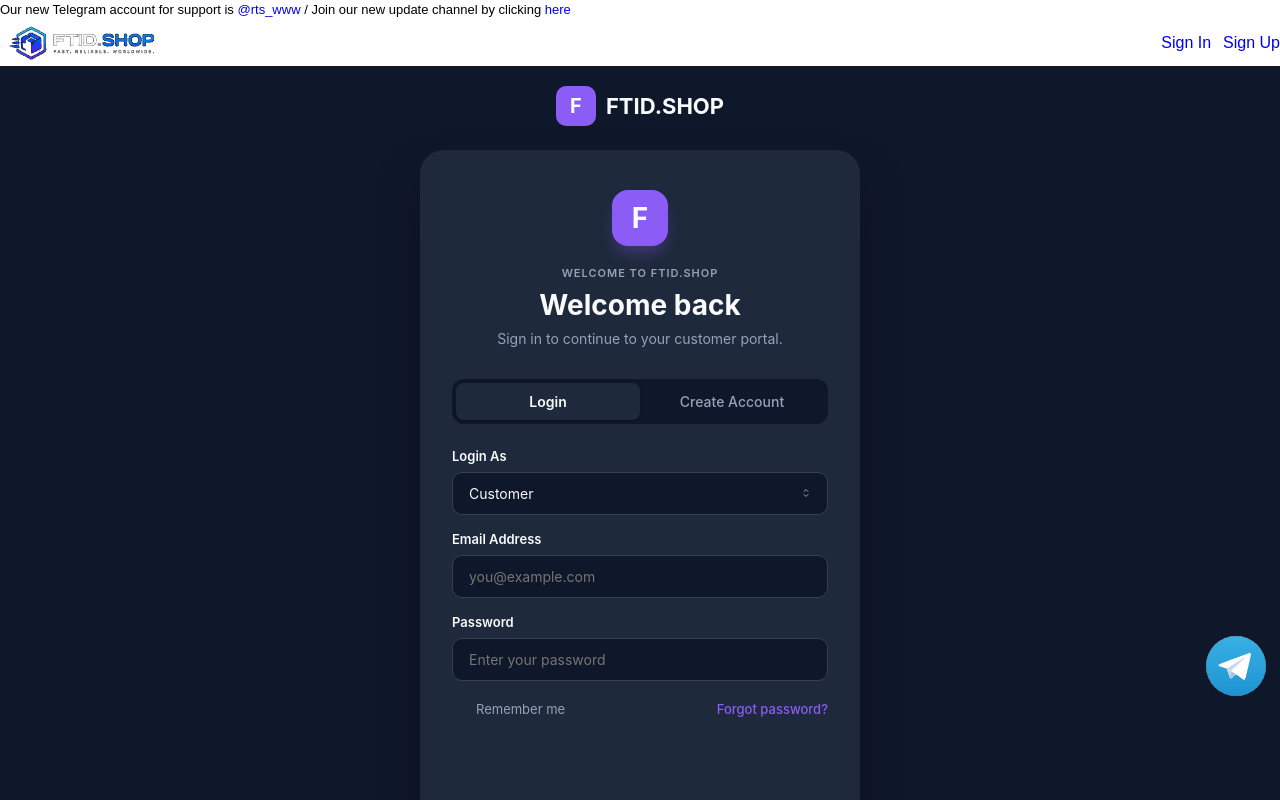
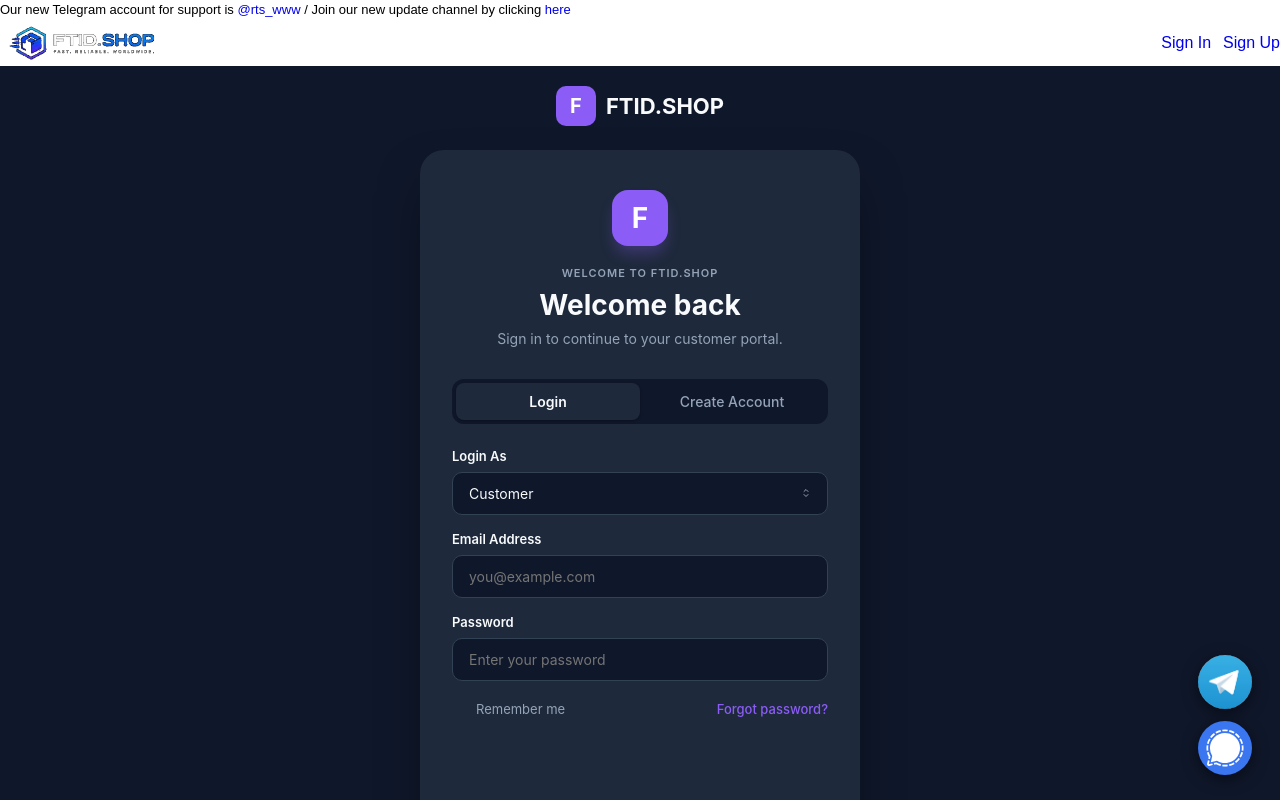
Before and after one commit to ogsuryansh/ftidshop, a React (Vite) app in the folder frontend/: page /login in a window 1280 px wide. Shown: the top 800 px of the page. Built offline with nearby package versions, Linux system fonts and the light colour scheme; no server answers.

Commit message:
Add floating Telegram and Signal buttons to user portal and update news channel link

```diff
--- a/frontend/index.html
+++ b/frontend/index.html
@@ -27,18 +27,27 @@
         .sticky_buttons {
             position: fixed;
             width: 64px;
-            right: 10px;
-            bottom: 100px;
-            z-index: 100;
+            right: 15px;
+            bottom: 30px;
+            z-index: 9999;
+            display: flex;
+            flex-direction: column;
+            gap: 12px;
         }
         .sticky_buttons>a {
-            margin-top: 10px;
             display: inline-block;
+            transition: transform 0.2s ease, filter 0.2s ease;
+        }
+        .sticky_buttons>a:hover {
+            transform: scale(1.08);
+            filter: brightness(1.1);
         }
         .sticky_buttons img {
-            width: 60px;
-            height: 60px;
-            border-radius: 100%;
+            width: 56px;
+            height: 56px;
+            border-radius: 50%;
+            display: block;
+            box-shadow: 0 4px 15px rgba(0, 0, 0, 0.45);
         }
 
         /* Responsive Overrides */
--- a/frontend/src/App.css
+++ b/frontend/src/App.css
@@ -1,4 +1,33 @@
-/* Cleared default Vite styles */
+/* Floating Sticky Contact Buttons */
+.sticky_buttons {
+  position: fixed;
+  width: 64px;
+  right: 18px;
+  bottom: 25px;
+  z-index: 9999;
+  display: flex;
+  flex-direction: column;
+  gap: 12px;
+}
+
+.sticky_buttons > a {
+  display: inline-block;
+  transition: transform 0.2s ease, filter 0.2s ease;
+}
+
+.sticky_buttons > a:hover {
+  transform: scale(1.08);
+  filter: brightness(1.1);
+}
+
+.sticky_buttons img {
+  width: 54px;
+  height: 54px;
+  border-radius: 50%;
+  display: block;
+  box-shadow: 0 4px 15px rgba(0, 0, 0, 0.5);
+  object-fit: cover;
+}
 
 /* Header & Navigation Layout */
 .site_header {
@@ -160,6 +189,7 @@
   .sticky_buttons {
     bottom: 15px !important;
     right: 15px !important;
+    gap: 8px !important;
   }
 
   .sticky_buttons img {
--- a/frontend/src/components/DashboardLayout.jsx
+++ b/frontend/src/components/DashboardLayout.jsx
@@ -158,7 +158,7 @@
             <a href="https://t.me/+CaAi1_Ps4mE3NjZh" target="_blank" rel="noopener noreferrer" className="sidebar_link">
               <i className='bx bx-chat'></i> <span>Community Chat</span> <i className='bx bx-link-external link_icon'></i>
             </a>
-            <a href="https://t.me/+WpoS6AcNJDhkODVl" target="_blank" rel="noopener noreferrer" className="sidebar_link">
+            <a href="https://t.me/+VTbJnrPNe-wzYTNh" target="_blank" rel="noopener noreferrer" className="sidebar_link">
               <i className='bx bx-news'></i> <span>News Channel</span> <i className='bx bx-link-external link_icon'></i>
             </a>
             <a href="https://t.me/rts_www" target="_blank" rel="noopener noreferrer" className="sidebar_link">
@@ -173,7 +173,7 @@
           <div className="dashboard_announcement_banner">
             <i className='bx bxs-bell-ring banner_icon'></i>
             <span>
-              <strong>NOTICE:</strong> Support is available at <a href="https://t.me/rts_www" target="_blank" rel="noopener noreferrer">@rts_www</a> &nbsp;|&nbsp; Join official channel <a href="https://t.me/+WpoS6AcNJDhkODVl" target="_blank" rel="noopener noreferrer">Here <i className='bx bx-right-arrow-alt'></i></a>
+              <strong>NOTICE:</strong> Support is available at <a href="https://t.me/rts_www" target="_blank" rel="noopener noreferrer">@rts_www</a> &nbsp;|&nbsp; Join official channel <a href="https://t.me/+VTbJnrPNe-wzYTNh" target="_blank" rel="noopener noreferrer">Here <i className='bx bx-right-arrow-alt'></i></a>
             </span>
           </div>
 
@@ -181,6 +181,16 @@
         </main>
       </div>
 
+      {/* Floating Sticky Telegram & Signal Contact Buttons */}
+      <div className="sticky_buttons">
+        <a href="https://t.me/+VTbJnrPNe-wzYTNh" target="_blank" rel="noopener noreferrer" title="Join Telegram Channel">
+          <img src="/assets/images/telegram_icon.jpg" alt="Telegram" />
+        </a>
+        <a href="https://signal.group/#CjQKIJA5mtLKFm1j9utMG3mKT9CKFykstLW4IxbG76jBKuH_EhCNjf3qLEbisZ8Fr71s8uVd" target="_blank" rel="noopener noreferrer" title="Signal Group">
+          <img src="/assets/images/signal_icon.svg" alt="Signal" />
+        </a>
+      </div>
+
       {showDepositModal && <DepositModal onClose={() => setShowDepositModal(false)} />}
     </div>
   );
--- a/frontend/src/components/Layout.jsx
+++ b/frontend/src/components/Layout.jsx
@@ -17,7 +17,7 @@
     <>
       <div className="bg_tertiary">
           <div className="align_center pt_2 pb_2 px_4" style={{ fontSize: '13px', lineHeight: '1.5' }}>
-              Our new Telegram account for support is <a href="https://t.me/rts_www" target="_blank" rel="noopener noreferrer">@rts_www</a> / Join our new update channel by clicking <a href="https://t.me/+WpoS6AcNJDhkODVl" target="_blank" rel="noopener noreferrer">here</a>
+              Our new Telegram account for support is <a href="https://t.me/rts_www" target="_blank" rel="noopener noreferrer">@rts_www</a> / Join our new update channel by clicking <a href="https://t.me/+VTbJnrPNe-wzYTNh" target="_blank" rel="noopener noreferrer">here</a>
           </div>
       </div>
 
@@ -66,7 +66,12 @@
           </div>
       </footer>
       <div className="sticky_buttons">
-          <a href="https://t.me/+WpoS6AcNJDhkODVl" target="_blank" rel="noopener noreferrer"><img src="/assets/images/telegram_icon.jpg" alt="Telegram" /></a>
+          <a href="https://t.me/+VTbJnrPNe-wzYTNh" target="_blank" rel="noopener noreferrer" title="Join Telegram Channel">
+            <img src="/assets/images/telegram_icon.jpg" alt="Telegram" />
+          </a>
+          <a href="https://signal.group/#CjQKIJA5mtLKFm1j9utMG3mKT9CKFykstLW4IxbG76jBKuH_EhCNjf3qLEbisZ8Fr71s8uVd" target="_blank" rel="noopener noreferrer" title="Signal Group">
+            <img src="/assets/images/signal_icon.svg" alt="Signal" />
+          </a>
       </div>
     </>
   );
```
Also changed, not shown: 4 other files (tests, documents, lock files or other folders).
